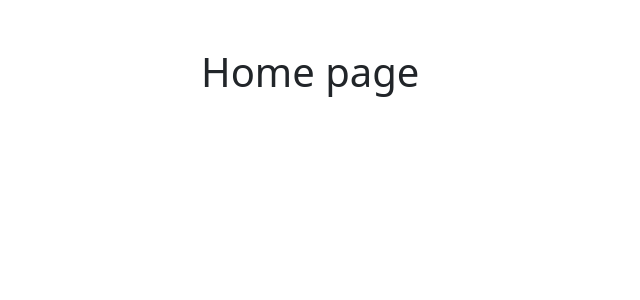
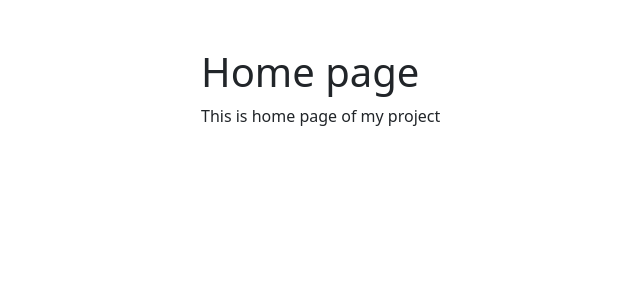
Before and after one commit to victormorozov1/django-learn, a Django app: template templates/home_page.html in a window 1280 px wide. Shown: the part 56-356 px from the top of the page, without its empty margins (183-823 px from the left). Run offline with Django 3.2, Linux system fonts and the light colour scheme; the template is opened without the code that fills it, so the values that code supplies are empty.

Commit message:
add text to home page

```diff
--- a/templates/home_page.html
+++ b/templates/home_page.html
@@ -4,4 +4,5 @@
     <br>
     <br>
     <h1>Home page</h1>
+    <p>This is home page of my project</p>
 {%  endblock %}
```
